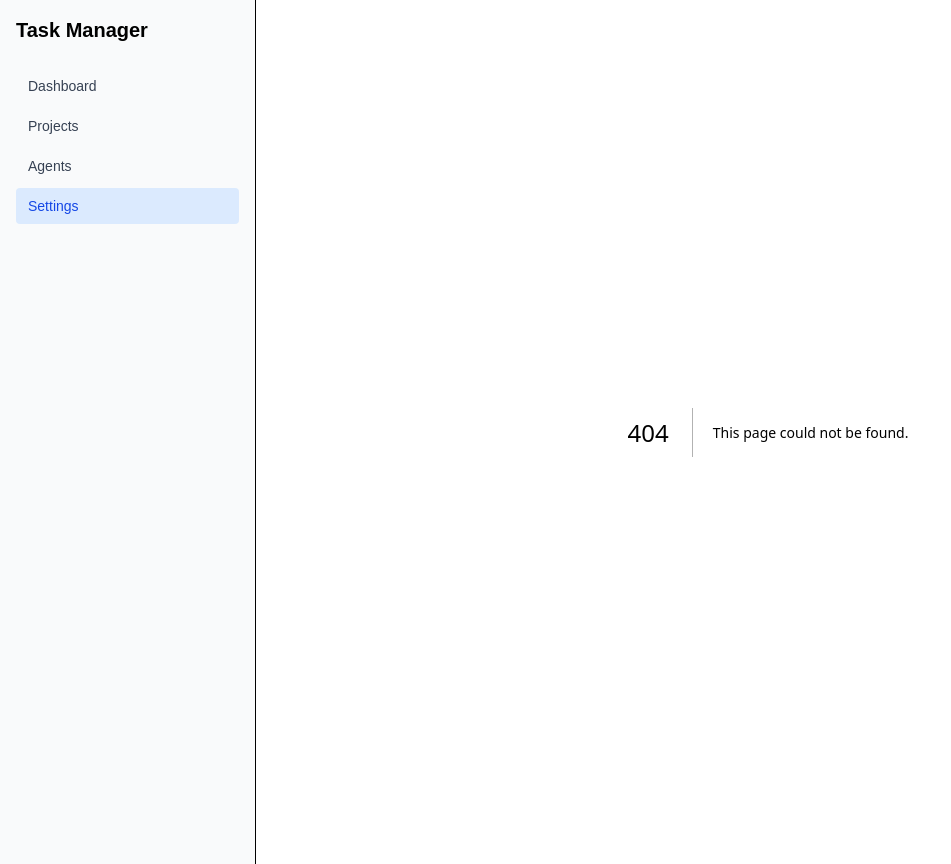
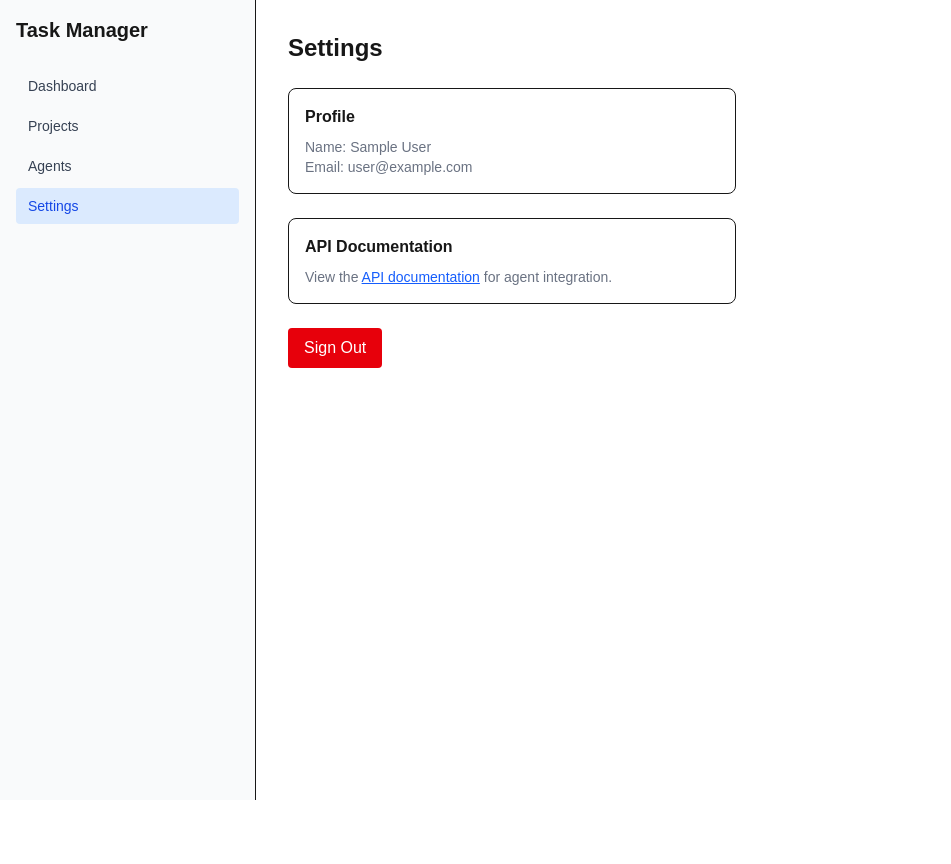
Before and after one commit to ckz/task-manager, a Next.js app in the folder task-manager/: page /settings in a window 1280 px wide. Before the commit this address had no page. Shown: the whole page, without its empty margins (0-951 px from the left). After the commit the page ends 800 px from the top, so only its background shows below. Built offline with nearby package versions, Linux system fonts and the light colour scheme; no server answers; sample sign-in values are in the browser's storage.

Commit message:
feat: add settings page

```diff
--- /dev/null
+++ b/task-manager/src/app/(dashboard)/settings/page.tsx
@@ -0,0 +1,43 @@
+import { getServerSession } from 'next-auth'
+import { authOptions } from '@/lib/auth'
+import { redirect } from 'next/navigation'
+import { signOut } from 'next-auth/react'
+
+export default async function SettingsPage() {
+  const session = await getServerSession(authOptions)
+  if (!session?.user) {
+    redirect('/auth/signin')
+  }
+
+  return (
+    <div>
+      <h1 className="mb-6 text-2xl font-bold">Settings</h1>
+
+      <div className="max-w-md space-y-6">
+        <div className="rounded-lg border p-4">
+          <h2 className="mb-2 font-semibold">Profile</h2>
+          <p className="text-sm text-gray-500">Name: {session.user.name}</p>
+          <p className="text-sm text-gray-500">Email: {session.user.email}</p>
+        </div>
+
+        <div className="rounded-lg border p-4">
+          <h2 className="mb-2 font-semibold">API Documentation</h2>
+          <p className="text-sm text-gray-500">
+            View the{' '}
+            <a href="/api/docs" className="text-blue-600 underline">
+              API documentation
+            </a>{' '}
+            for agent integration.
+          </p>
+        </div>
+
+        <button
+          onClick={() => signOut({ callbackUrl: '/auth/signin' })}
+          className="rounded bg-red-600 px-4 py-2 text-white hover:bg-red-700"
+        >
+          Sign Out
+        </button>
+      </div>
+    </div>
+  )
+}
```
